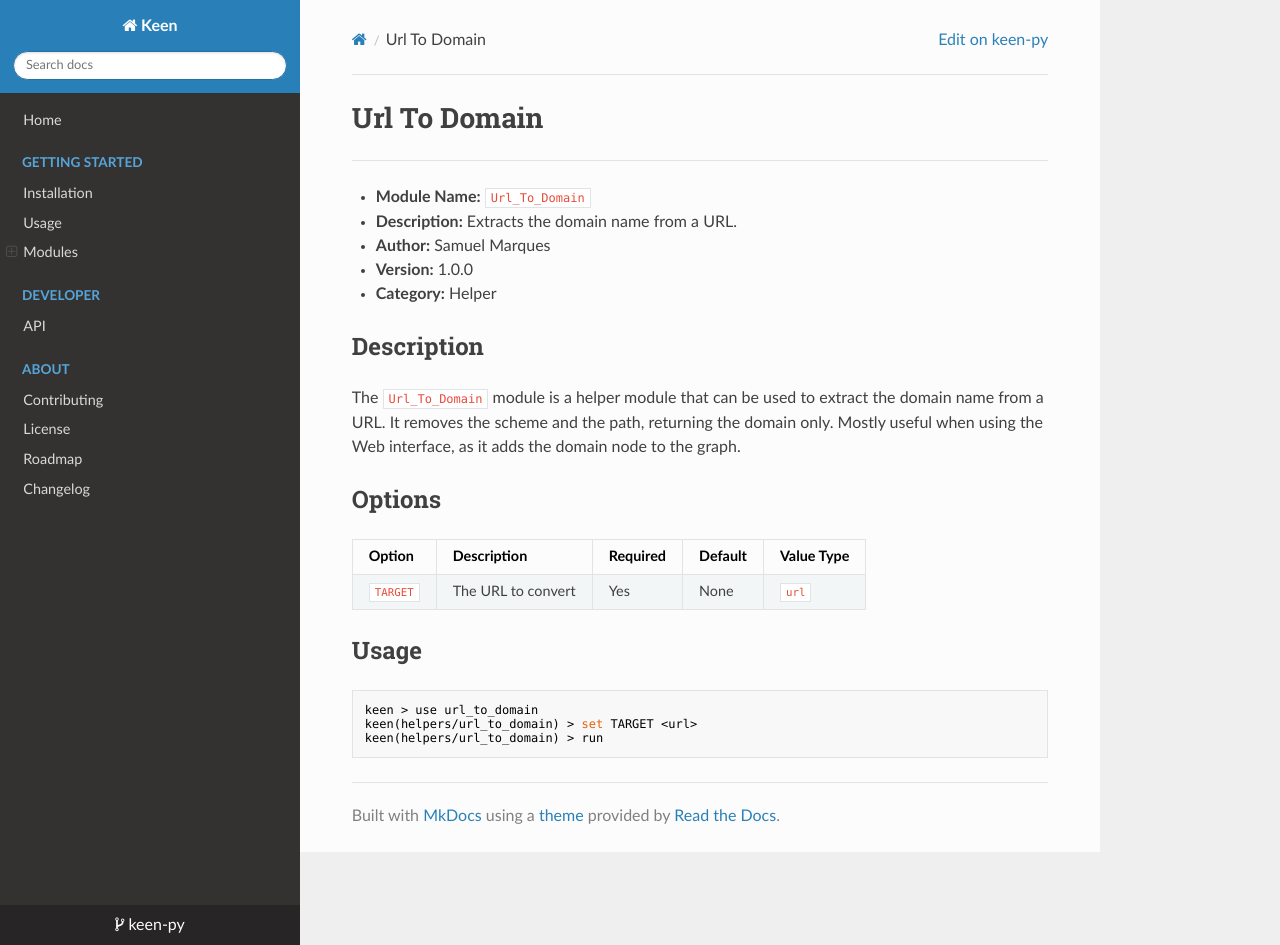
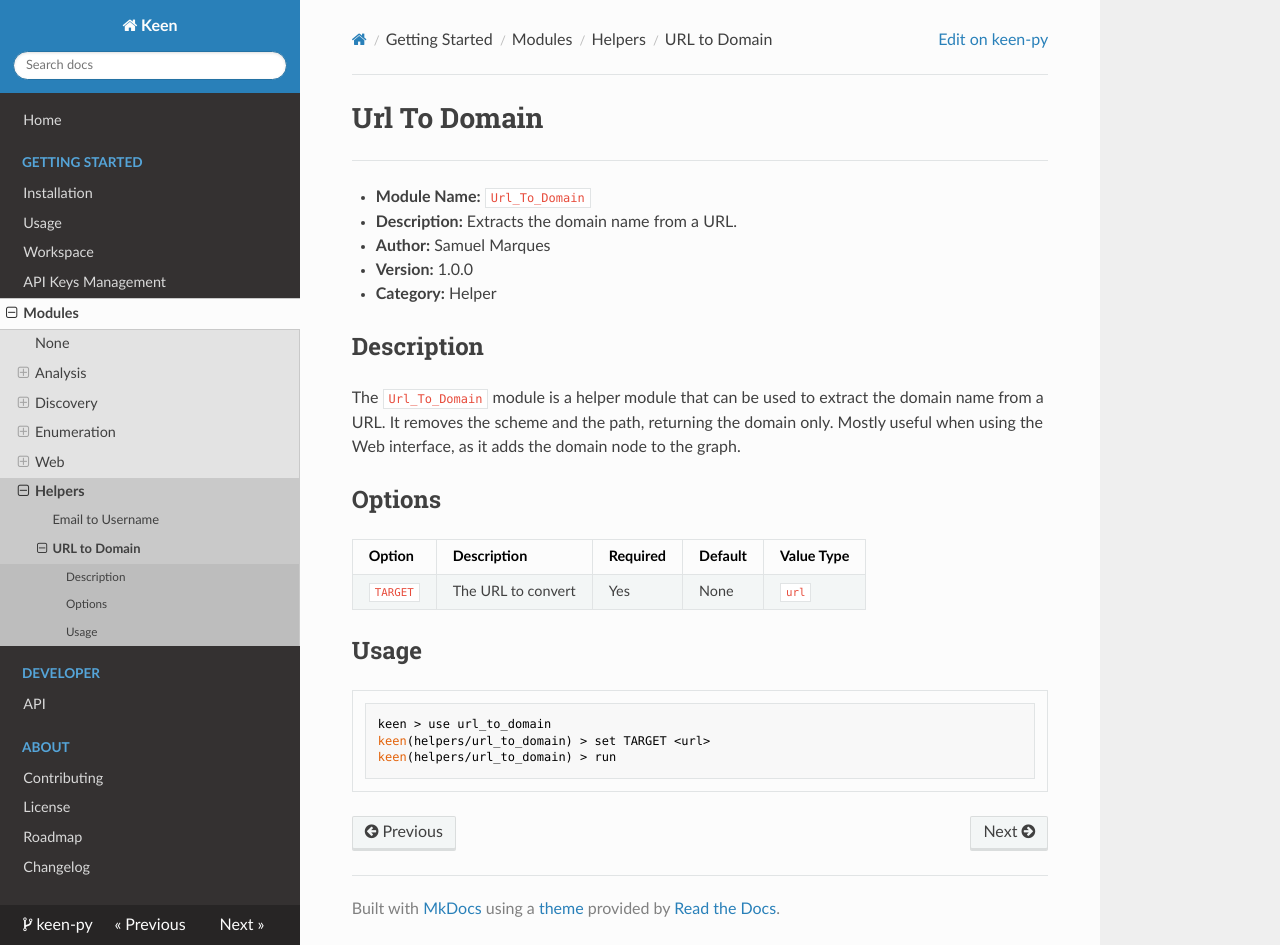
Before and after one commit to samuel-s-marques/keen-py, an MkDocs documentation site: the page built from docs/getting-started/modules/helpers/url_to_domain.md, in a window 1280 px wide and 945 px high. Built offline with MkDocs 1.6.1, drawn with Linux system fonts in a browser that asks for light colours; nearby versions of some CDN libraries.

Commit message:
Update mkdocs.yml

```diff
--- a/mkdocs.yml
+++ b/mkdocs.yml
@@ -7,35 +7,44 @@ site_author: Samuel Marques
 site_description: Keen, as in keen observation, is a reconnaissance and OSINT tool for ethical hacking and penetration testing.
 
 nav:
-    - Home: index.md
-    - Getting Started:
-          - Installation: getting-started/installation.md
-          - Usage: getting-started/usage.md
-          - Modules:
-                - getting-started/modules/index.md
-                - Analysis:
-                      - Hudson Rock: getting-started/modules/analysis/hudson_rock.md
-                      - Leak Check: getting-started/modules/analysis/leak_check.md
-                - Discovery:
-                      - DNS Enum: getting-started/modules/discovery/dns_enum.md
-                      - Historical DNS: getting-started/modules/discovery/historical_dns.md
-                      - Subdomain Enum: getting-started/modules/discovery/subdomain_enum.md
-                      - WHOIS: getting-started/modules/discovery/whois.md
-                - Enumeration:
-                      - Email Enrichment: getting-started/modules/enumeration/email_enrichment.md
-                      - Email Verification: getting-started/modules/enumeration/email_verification.md
-                      - Github Enumeration: getting-started/modules/enumeration/github.md
-                      - Holehe: getting-started/modules/enumeration/holehe.md
-                      - Phone Verification: getting-started/modules/enumeration/phone_verification.md
-                      - Sherlock: getting-started/modules/enumeration/sherlock.md
-                      - SOCMINT: getting-started/modules/enumeration/socmint.md
-                - Web:
-                      - WAF/CDN Detection: getting-started/modules/web/waf_detection.md
-    - Developer:
-          - API: developer/api.md
-    - About:
-          - Contributing: about/contributing.md
-          - License: about/license.md
-          - Roadmap: about/roadmap.md
-          - Changelog: about/changelog.md
+  - Home: index.md
+  - Getting Started:
+      - Installation: getting-started/installation.md
+      - Usage: getting-started/usage.md
+      - Workspace: getting-started/workspace.md
+      - API Keys Management: getting-started/api_keys_management.md
+      - Modules:
+          - getting-started/modules/index.md
+          - Analysis:
+              - Hudson Rock: getting-started/modules/analysis/hudson_rock.md
+              - Leak Check: getting-started/modules/analysis/leak_check.md
+          - Discovery:
+              - DNS Enum: getting-started/modules/discovery/dns_enum.md
+              - Historical DNS: getting-started/modules/discovery/historical_dns.md
+              - Subdomain Enum: getting-started/modules/discovery/subdomain_enum.md
+              - WHOIS: getting-started/modules/discovery/whois.md
+          - Enumeration:
+              - Email Enrichment: getting-started/modules/enumeration/email_enrichment.md
+              - Email Verification: getting-started/modules/enumeration/email_verification.md
+              - Github Enumeration: getting-started/modules/enumeration/github_enum.md
+              - Holehe: getting-started/modules/enumeration/holehe.md
+              - Phone Verification: getting-started/modules/enumeration/phone_verification.md
+              - Sherlock: getting-started/modules/enumeration/sherlock.md
+              - SOCMINT: getting-started/modules/enumeration/socmint.md
+          - Web:
+              - WAF/CDN Detection: getting-started/modules/web/waf_detection.md
+          - Helpers:
+              - Email to Username: getting-started/modules/helpers/email_to_username.md
+              - URL to Domain: getting-started/modules/helpers/url_to_domain.md
+  - Developer:
+      - API: developer/api.md
+  - About:
+      - Contributing: about/contributing.md
+      - License: about/license.md
+      - Roadmap: about/roadmap.md
+      - Changelog: about/changelog.md
 theme: readthedocs
+markdown_extensions:
+  - admonition
+  - pymdownx.details
+  - pymdownx.superfences
```
